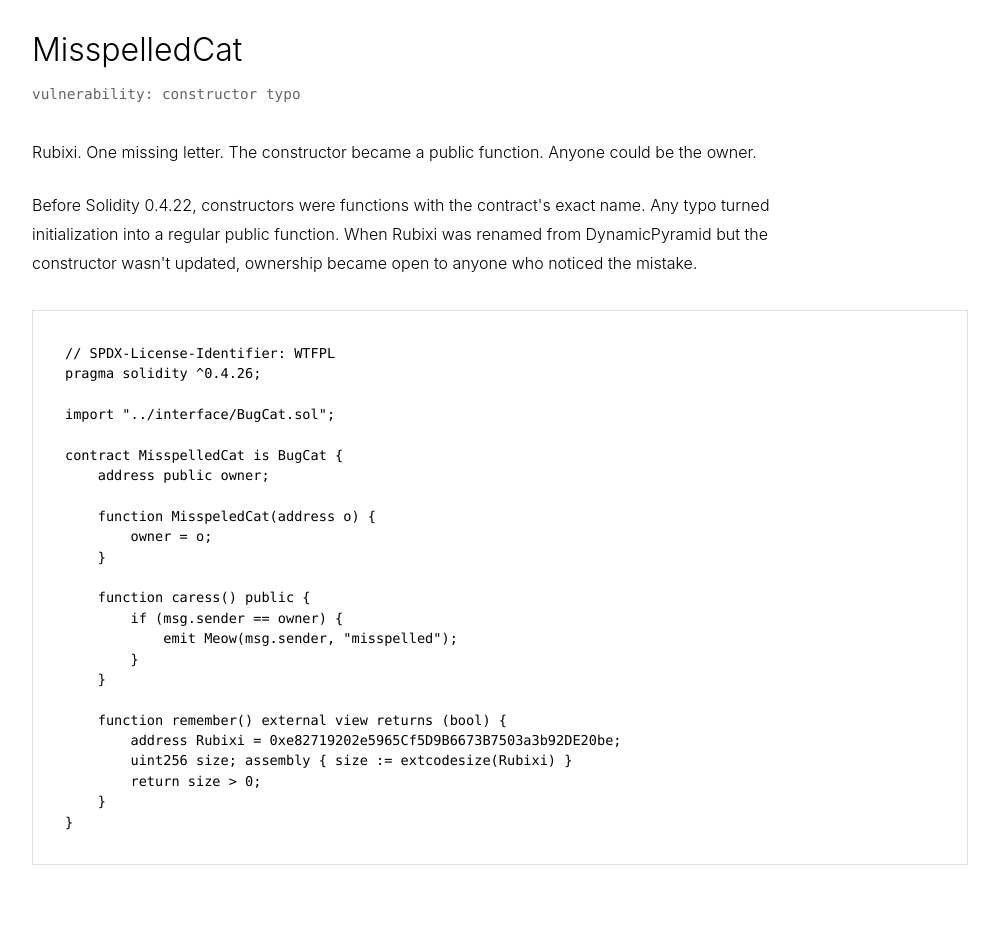
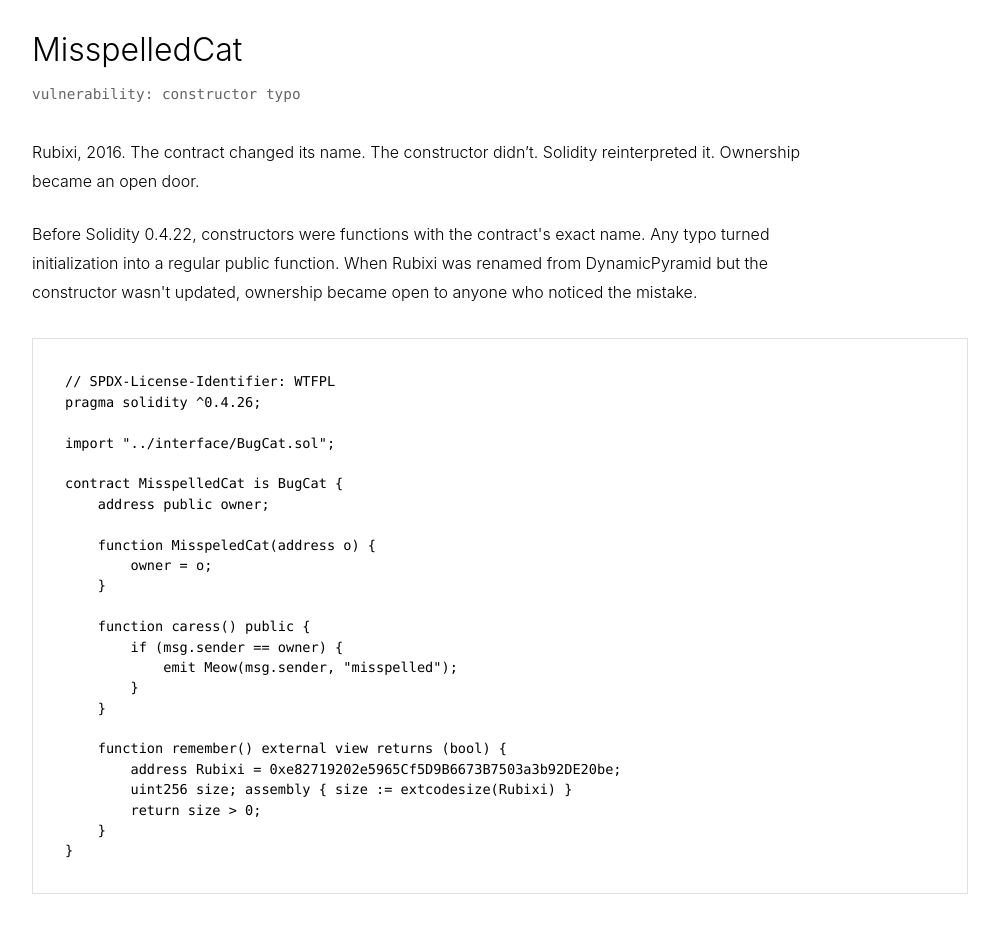
Before and after one commit to avcdsld/bugcat, a plain HTML site: page website/index.html in a window 1280 px wide. Shown: the part 7920-8852 px from the top of the page, without its empty margins (140-1139 px from the left). Drawn offline with Linux system fonts and the light colour scheme.

Commit message:
update text

```diff
--- a/website/index.html
+++ b/website/index.html
@@ -676,8 +676,7 @@ contract UnprotectedCat is BugCat {
                 <p class="cat-type">vulnerability: constructor typo</p>
 
                 <p class="cat-description">
-                    Rubixi. One missing letter. The constructor became a public function.
-                    Anyone could be the owner.
+                    Rubixi, 2016. The contract changed its name. The constructor didn’t. Solidity reinterpreted it. Ownership became an open door.
                 </p>
 
                 <p class="cat-description">
```
